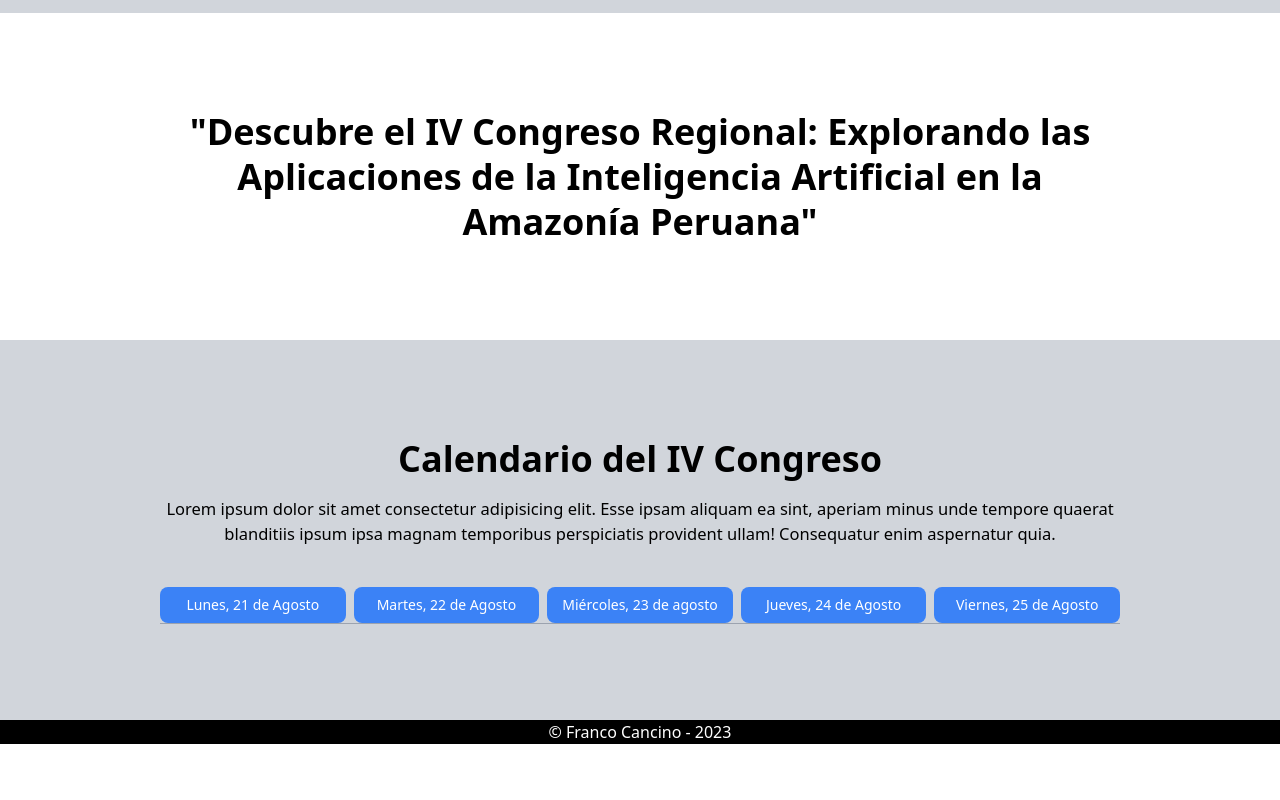
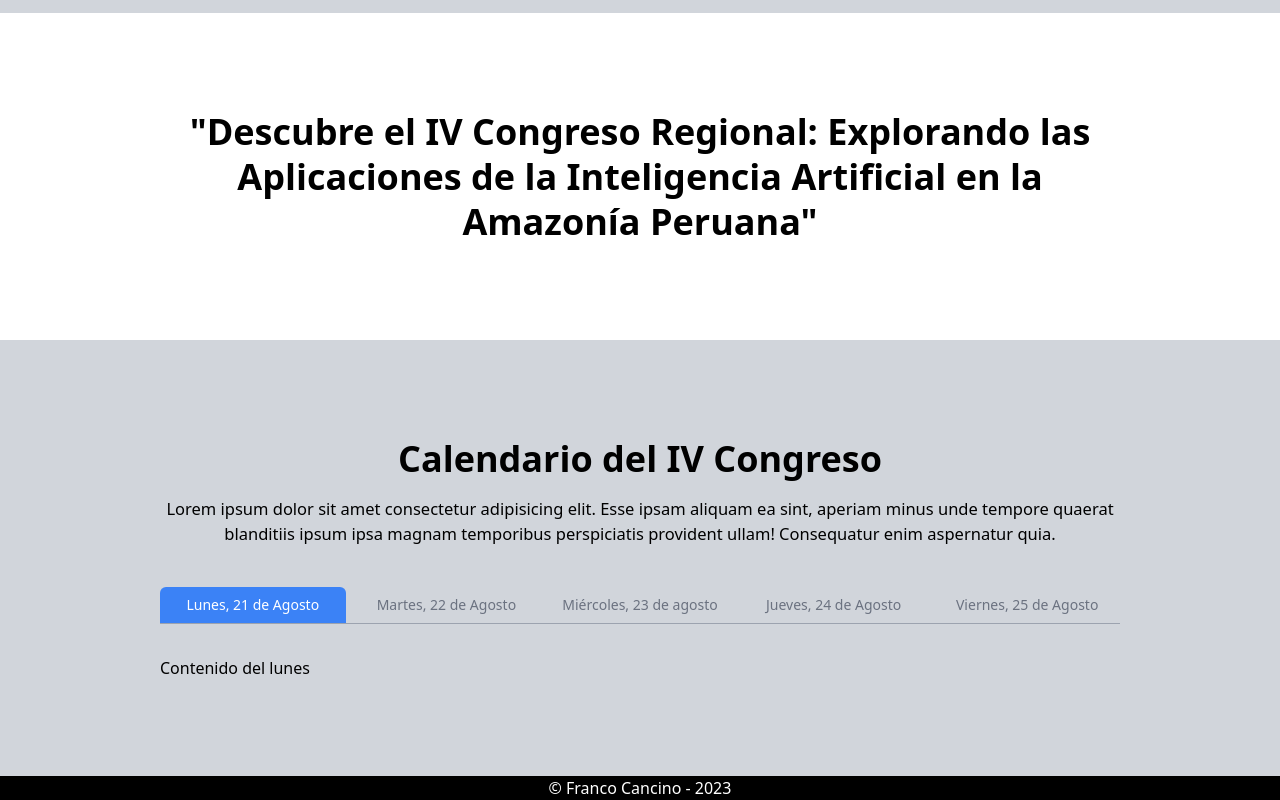
Before and after one commit to fcancino-dev/web-IVcongreso-con-nuxt3, a Nuxt app: page / in a window 1280 px wide. Shown: the part 2867-3667 px from the top of the page. Before the commit the page ends 3611 px from the top, so only its background shows below. Built offline with nearby package versions, Linux system fonts and the light colour scheme.

Commit message:
add tabs to calendar

```diff
--- a/components/landing/components/sections/calendarioSection.vue
+++ b/components/landing/components/sections/calendarioSection.vue
@@ -1,12 +1,35 @@
 <script setup>
+import { ref } from 'vue'
 
 const tabsDias = [
-    { date: "Lunes, 21 de Agosto" },
-    { date: "Martes, 22 de Agosto"},
-    { date: "Miércoles, 23 de agosto"},
-    { date: "Jueves, 24 de Agosto"},
-    { date: "Viernes, 25 de Agosto"},
+    {
+        // id: 1,
+        date: "Lunes, 21 de Agosto",
+        content: "Contenido del lunes"
+    },
+    {
+        // id: 2,
+        date: "Martes, 22 de Agosto",
+        content: "Contenido del martes"
+    },
+    {
+        // id: 3,
+        date: "Miércoles, 23 de agosto",
+        content: "Contenido del miércoles"
+    },
+    {
+        // id: 4,
+        date: "Jueves, 24 de Agosto",
+        content: "Contenido del jueves"
+    },
+    {
+        // id: 5,
+        date: "Viernes, 25 de Agosto",
+        content: "Contenido del viernes"
+    },
 ]
+
+const activeTab = ref(0)
 
 </script>
 
@@ -28,29 +51,35 @@ const tabsDias = [
                     <div class="border-b border-b-gray-400">
                         <ul class="flex items-center gap-2 text-sm font-medium">
                             <li
-                                v-for="tabs in tabsDias"
-                                :key="tabs.id"
+                                v-for="(tabs,index) in tabsDias"
+                                :key="index"
                                 class="flex-1"
                             >
-                                <nuxt-link
-                                    to=""
-                                    class=" flex items-center justify-center gap-2 rounded-lg bg-blue-500 px-3 py-2 text-white hover:bg-blue-600"
+                                <p
+                                    @click="activeTab = index"
+                                    :class="{
+                                        'bg-blue-500 text-white': activeTab === index,
+                                        'text-gray-500 hover:bg-gray-50 hover:text-gray-700': activeTab !== index
+                                    }"
+                                    class=" flex items-center justify-center gap-2 rounded-t-[6px] px-3 py-2 text-gray-500 cursor-pointer"
                                 >
                                     {{ tabs.date }}
-                                </nuxt-link>
+                                </p>
                             </li>
-                            <!-- <li class="flex-1">
-                                <nuxt-link
-                                    to=""
-                                    class="flex items-center justify-center gap-2 rounded-lg px-3 py-2 text-gray-500 hover:bg-gray-50 hover:text-gray-700"
-                                >
-                                    Martes, 22 de Agosto
-                                </nuxt-link>
-                            </li>-->
                         </ul>
+                    </div>
+                </div>
+            </div>
+            <div class="mt-8">
+                <div v-for="(tabs, index) in tabsDias" :key="index" >
+                    <div :id="index" v-show="activeTab === index">
+                        <!-- Contenido para la pestaña actual -->
+                        <p>{{ tabs.content }}</p>
                     </div>
                 </div>
             </div>
         </div>
     </section>
 </template>
+
+<style></style>
```
